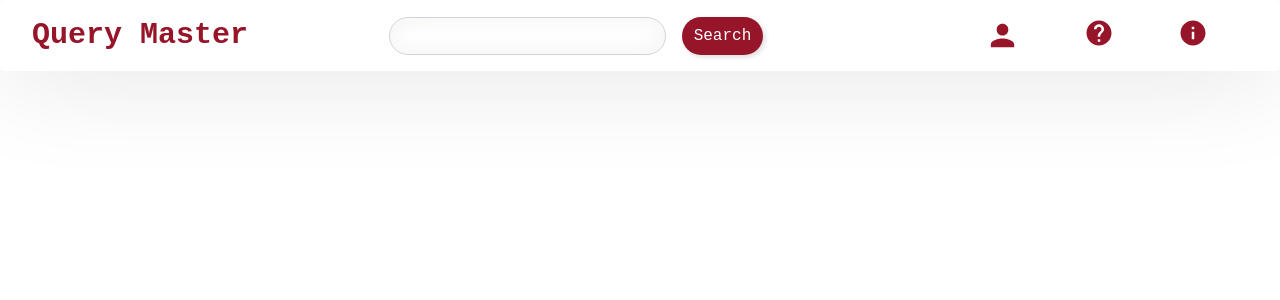
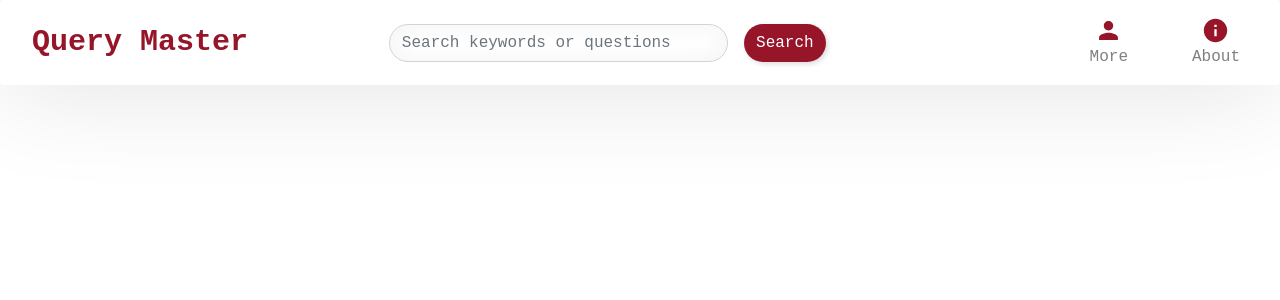
Before and after one commit to aditya25022001/question-me, a React (Create React App) app in the folder query/: page / in a window 1280 px wide. Shown: the top 300 px of the page. Built offline with nearby package versions, Linux system fonts and the light colour scheme; no server answers.

Commit message:
about page created

```diff
--- a/query/src/App.css
+++ b/query/src/App.css
@@ -36,6 +36,7 @@
   box-shadow: 2px 2px 5px
       rgb(219, 219, 219),
     -2px -2px 5px rgb(255, 255, 255);
+  background-color: rgb(247, 247, 247);
 }
 #form_controls_register:focus,
 #form_control_forgot_password:focus,
@@ -49,6 +50,12 @@
     -10px -10px 10px 0px
       rgb(255, 255, 255);
 }
+#form_controls_register_submit:hover,
+#form_controls_signin_submit:hover,
+#forgot_password_button:hover,
+#header_button:hover {
+  background-color: rgb(236, 236, 236);
+}
 #header {
   box-shadow: 0 0.2px 106px 0px
     rgb(223, 223, 223);
@@ -58,7 +65,22 @@
 }
 #header_form_control {
   margin-left: 10%;
-  width: 30%;
+  width: 35%;
+}
+#header_icon:hover {
+  background-color: rgb(218, 218, 218);
+}
+#nav_features {
+  display: flex;
+  flex-direction: column;
+  align-items: center;
+  text-align: center;
+}
+#about_para {
+  font-size: 20px;
+}
+#about_headings {
+  font-size: 30px;
 }
 @media screen and (max-width: 63em) {
   #register {
@@ -69,4 +91,14 @@
     float: left;
     margin-left: 0%;
   }
+  #nav_features {
+    display: flex;
+    flex-direction: row;
+  }
+  #about_para {
+    font-size: 15px;
+  }
+  #about_headings {
+    font-size: 25px;
+  }
 }
--- a/query/src/components/Header.js
+++ b/query/src/components/Header.js
@@ -2,20 +2,25 @@ import React from 'react'
 import { Button, Form, Nav, Navbar, NavDropdown } from 'react-bootstrap'
 import MenuOpenIcon from '@material-ui/icons/MenuOpen';
 import PersonIcon from '@material-ui/icons/Person';
-import HelpIcon from '@material-ui/icons/Help';
 import CreateIcon from '@material-ui/icons/Create';
 import InfoIcon from '@material-ui/icons/Info';
 import AssignmentIndIcon from '@material-ui/icons/AssignmentInd';
 import PowerSettingsNewIcon from '@material-ui/icons/PowerSettingsNew';
-import { useSelector } from 'react-redux';
-import { selectUser } from '../features/userSlice';
+import { useDispatch, useSelector } from 'react-redux';
+import { logout, selectUser } from '../features/userSlice';
 
 export const Header = () => {
 
     const user = useSelector(selectUser)
 
+    const dispatch = useDispatch()
+
+    const logoutHandler = () => {
+        dispatch(logout())
+    }
+
     return (
-        <Navbar id='header' fixed='top' className='rounded' collapseOnSelect expand="lg" bg="white" variant="light">
+        <Navbar id='header' sticky='top' className='rounded' collapseOnSelect expand="lg" bg="white" variant="light">
         <Navbar.Brand href="/" className='ml-3' style={{ color:'rgb(150,21,41)', fontWeight:600, fontSize:30 }}>Query Master</Navbar.Brand>
         <Navbar.Toggle className="border-0" aria-controls="responsive-navbar-nav">
             <span>
@@ -24,24 +29,59 @@ export const Header = () => {
         </Navbar.Toggle>
         <div id='header_form_control'>
             <Form className='ml-auto d-flex flex-direction-row'>
-                <Form.Control id='header_form_control_input' style={{ borderRadius:150 }} className='ml-auto mr-3' type='text'/>
+                <Form.Control
+                    id='header_form_control_input'
+                    style={{ borderRadius:150 }}
+                    className='ml-auto mr-3'
+                    type='text'
+                    placeholder='Search keywords or questions'
+                />
                 <Button style={{ color:'white', backgroundColor:'rgb(150,21,41)', borderRadius: 150}} className='border-0' id='header_button' type='submit'>Search</Button>
             </Form>
         </div>
         <Navbar.Collapse id="responsive-navbar-nav">
             <Nav className='ml-auto'>
+                {user&&<Nav.Link className='mr-4' href="/ask" >
+                    <div id='nav_features' >
+                        <CreateIcon id='header_icon' style={{ color:'rgb(150,21,41)', fontSize:29.5,padding:'1%', borderRadius:'50%' }} />
+                        <div>
+                            Ask Question
+                        </div>
+                    </div>
+                </Nav.Link>}
                 <NavDropdown
                     style={{ borderradius:100 }}
                     className='mr-5'
-                    title={<PersonIcon style={{ color:'rgb(150,21,41)', fontSize:35 }} />}
+                    title={
+                    <div id='nav_features'>
+                        <PersonIcon id='header_icon' style={{ color:'rgb(150,21,41)', fontSize:29,padding:'1%', borderRadius:'50%' }} />
+                        <div>More</div>
+                    </div>
+                    }
                     id="collasible-nav-dropdown"
                 >
-                    {user&&<NavDropdown.Item style={{ borderTopRightRadius:100, borderTopLeftRadius:100 }} href="/profile"><AssignmentIndIcon/></NavDropdown.Item>}
+                    {user&&<NavDropdown.Item style={{ borderTopRightRadius:100, borderTopLeftRadius:100 }} href="/profile">
+                            <div className='d-flex'>
+                                <AssignmentIndIcon/>
+                                <div>Profile</div>
+                            </div>
+                            </NavDropdown.Item>}
                     {!user&&<NavDropdown.Item style={{ borderTopRightRadius:100, borderTopLeftRadius:100 }} href="/signin">Sign In</NavDropdown.Item>}
-                    <NavDropdown.Item style={{ borderBottomRightRadius:100, borderBottomLeftRadius:100 }} ><PowerSettingsNewIcon/></NavDropdown.Item>
+                    <NavDropdown.Item style={{ borderBottomRightRadius:100, borderBottomLeftRadius:100 }} onClick={e=>logoutHandler()}>
+                        <div className='d-flex'>
+                            <PowerSettingsNewIcon/>
+                            <div>Log out</div>
+                        </div>
+                    </NavDropdown.Item>
                 </NavDropdown>
-                <Nav.Link className='mr-5' href="/how"><HelpIcon style={{ color:'rgb(150,21,41)', fontSize:30 }} /></Nav.Link>
-                <Nav.Link className='mr-5' href="/about"><InfoIcon style={{ color:'rgb(150,21,41)', fontSize:30 }} /></Nav.Link>
+                <Nav.Link className='mr-3' href="/about">
+                    <div id='nav_features' >
+                        <InfoIcon id='header_icon' style={{ color:'rgb(150,21,41)', fontSize:29,padding:'1%', borderRadius:'50%' }} />
+                        <div>
+                            About
+                        </div>
+                    </div>
+                </Nav.Link>
             </Nav>
         </Navbar.Collapse>
         </Navbar>
--- a/query/src/screens/ForgotPasswordScreen.js
+++ b/query/src/screens/ForgotPasswordScreen.js
@@ -24,7 +24,7 @@ export const ForgotPasswordScreen = () => {
                     onChange={e =>setEmail(e.target.value)}
                     style={{ borderRadius: 150}}
                 />
-                <Button id='forgot_password_button' className='my-3 py-3 border-0' style={{ borderRadius:150, width:'100%', backgroundColor:'rgb(247,247,247)', color:'black' }} >Send Email</Button>
+                <Button id='forgot_password_button' className='my-3 py-3 border-0' style={{ borderRadius:150, width:'100%', color:'black' }} >Send Email</Button>
                 <Card.Text>Back to
                     <Link to='/signin' style={{ color:'black' }} className='ml-2'>
                         Sign In?
--- a/query/src/screens/RegisterScreen.js
+++ b/query/src/screens/RegisterScreen.js
@@ -152,7 +152,7 @@ export const RegisterScreen = ({history}) => {
                         </Form.Group>
                     </ListGroup.Item>
                     <ListGroup.Item className='mx-auto text-center border-0 mt-0 pt-0 pb-4' style={{ borderBottomRightRadius: 50, borderBottomLeftRadius: 50 }}>
-                        <Button className='py-3' id='form_controls_register_submit' style={{ width: '100%', borderRadius: 150, color: 'black', backgroundColor: 'rgb(247,247,247)', border: 0 }} type='submit'>Sign Up</Button>
+                        <Button className='py-3' id='form_controls_register_submit' style={{ width: '100%', borderRadius: 150, color: 'black', border: 0 }} type='submit'>Sign Up</Button>
                         <div className='mt-3' style={{ fontWeight: 500, fontSize: '1rem' }}>Already a member?
                             <Link to='/signin' style={{ color:'black' }} className='ml-1'>
                                 Sign In
--- a/query/src/screens/SignInScreen.js
+++ b/query/src/screens/SignInScreen.js
@@ -69,6 +69,7 @@ export const SignInScreen = ({history}) => {
                                 style={{ borderRadius: 150 }}
                                 placeholder="Password"
                                 value={password}
+                                type="password"
                                 onChange={e => setPassword(e.target.value)}
                             />
                         </Form.Group>
@@ -79,7 +80,7 @@ export const SignInScreen = ({history}) => {
                         </Link>
                     </ListGroup.Item>
                     <ListGroup.Item className='mx-auto text-center border-0 mt-0 pt-0 pb-4' style={{ borderBottomRightRadius: 50, borderBottomLeftRadius: 50 }}>
-                        <Button className='py-3' id='form_controls_signin_submit' style={{ width: '100%', borderRadius: 150, color: 'black', backgroundColor: 'rgb(247,247,247)', border: 0 }} type='submit'>Sign In</Button>
+                        <Button className='py-3' id='form_controls_signin_submit' style={{ width: '100%', borderRadius: 150, color: 'black', border: 0 }} type='submit'>Sign In</Button>
                         <div className='mt-3' style={{ fontWeight: 500, fontSize: '1rem' }}>New to Query Master?
                             <Link to='/register' className='ml-1' style={{ color:'black' }} >
                                 Sign Up
```
Also changed, not shown: query/src/App.js (+26 -1 lines), query/src/screens/AboutScreen.js (added, +41 -0 lines).
